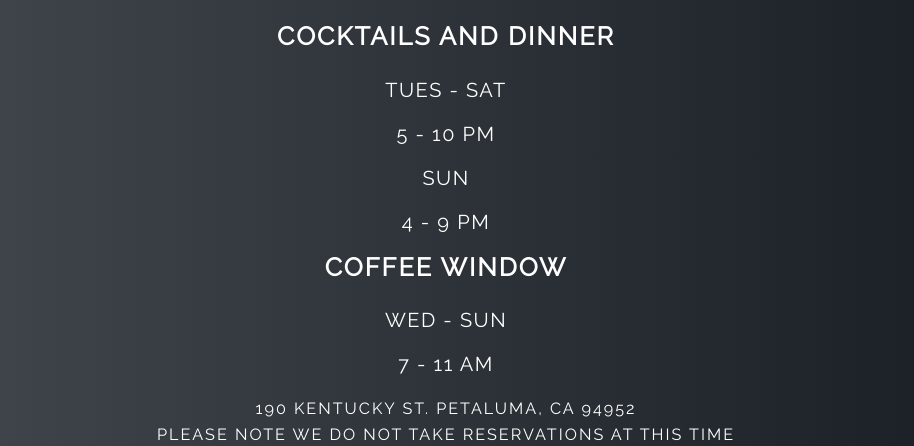
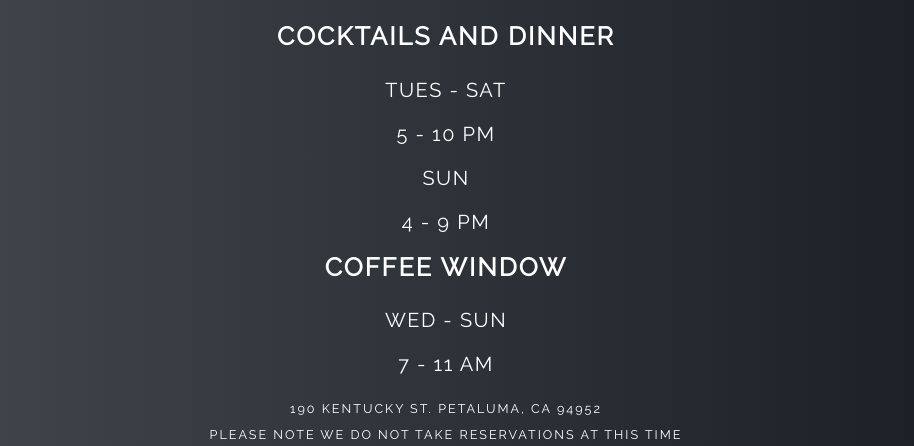
Before and after one commit to osogrizz/whisper-sisters, a Gatsby site: page / in a window 1280 px wide. Shown: the part 354-800 px from the top of the page, without its empty margins (194-1108 px from the left). Built offline with nearby package versions, Linux system fonts and the light colour scheme; Gatsby itself is replaced by a stand-in of ours.

Commit message:
Fixed info-two font size.

```diff
--- a/src/components/layout.css
+++ b/src/components/layout.css
@@ -12,7 +12,7 @@ body {
 }
 
 .info-two {
-  font-size: 0.9rem !important;
+  font-size: 0.7rem !important;
   padding: 0 !important;
   margin: 0 !important;
   letter-spacing: 2px !important;
--- a/src/pages/index.js
+++ b/src/pages/index.js
@@ -1,8 +1,6 @@
 import React from "react"
 import Layout from "../components/layout"
 import styled from 'styled-components'
-// import { graphql } from 'gatsby'
-
 import SEO from "../components/seo"
 
 const Wrapper = styled.div`
```
